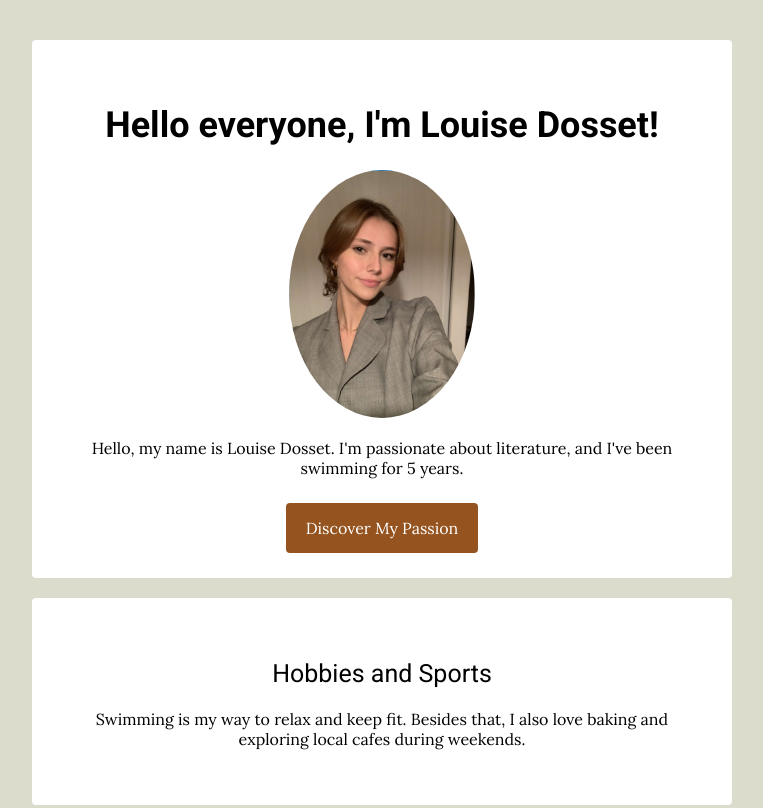
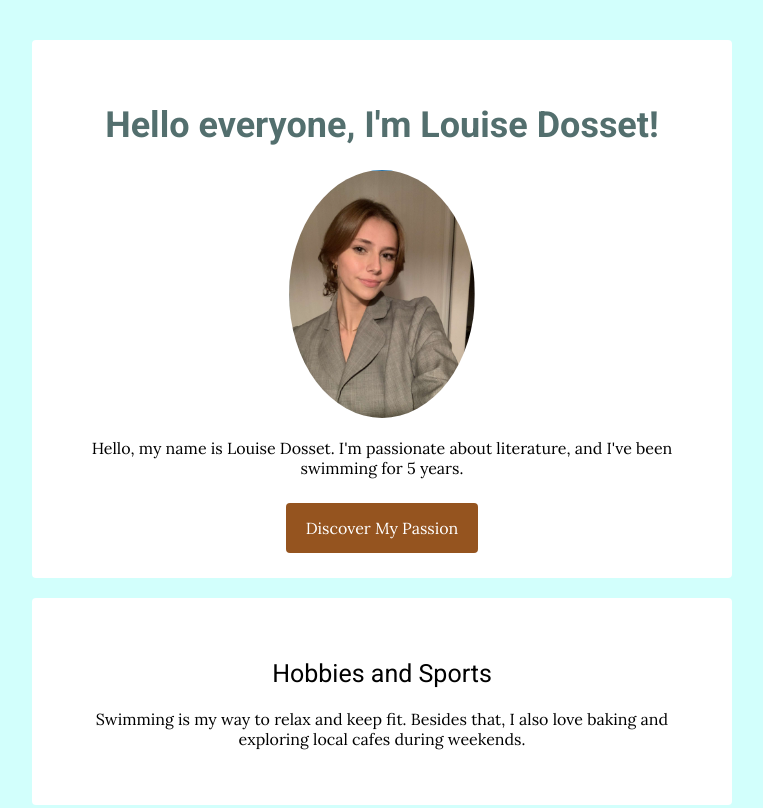
Before and after one commit to Louise-dosset/my-profil, a plain HTML site: page index.html in a window 1280 px wide. Shown: the top 808 px of the page, without its empty margins (258-1021 px from the left). Drawn offline with Linux system fonts and the light colour scheme.

Commit message:
Update style.css

```diff
--- a/style.css
+++ b/style.css
@@ -1,6 +1,6 @@
 
 body{
- 	background: #DCDCCC;
+ 	background: #D2FFFC;
  	color: #steelblue;
  	font-family: 'Lora', serif;
  	font-size: 16px;
@@ -10,7 +10,7 @@ h1, h2, h3 {
 	font-family: 'Roboto', sans-serif;
 }
 h1 {
-  	color: #blueviolet;
+  	color: #536F6E;
   	font-size: 36px;
   	font-weight: 600;
 }
```
